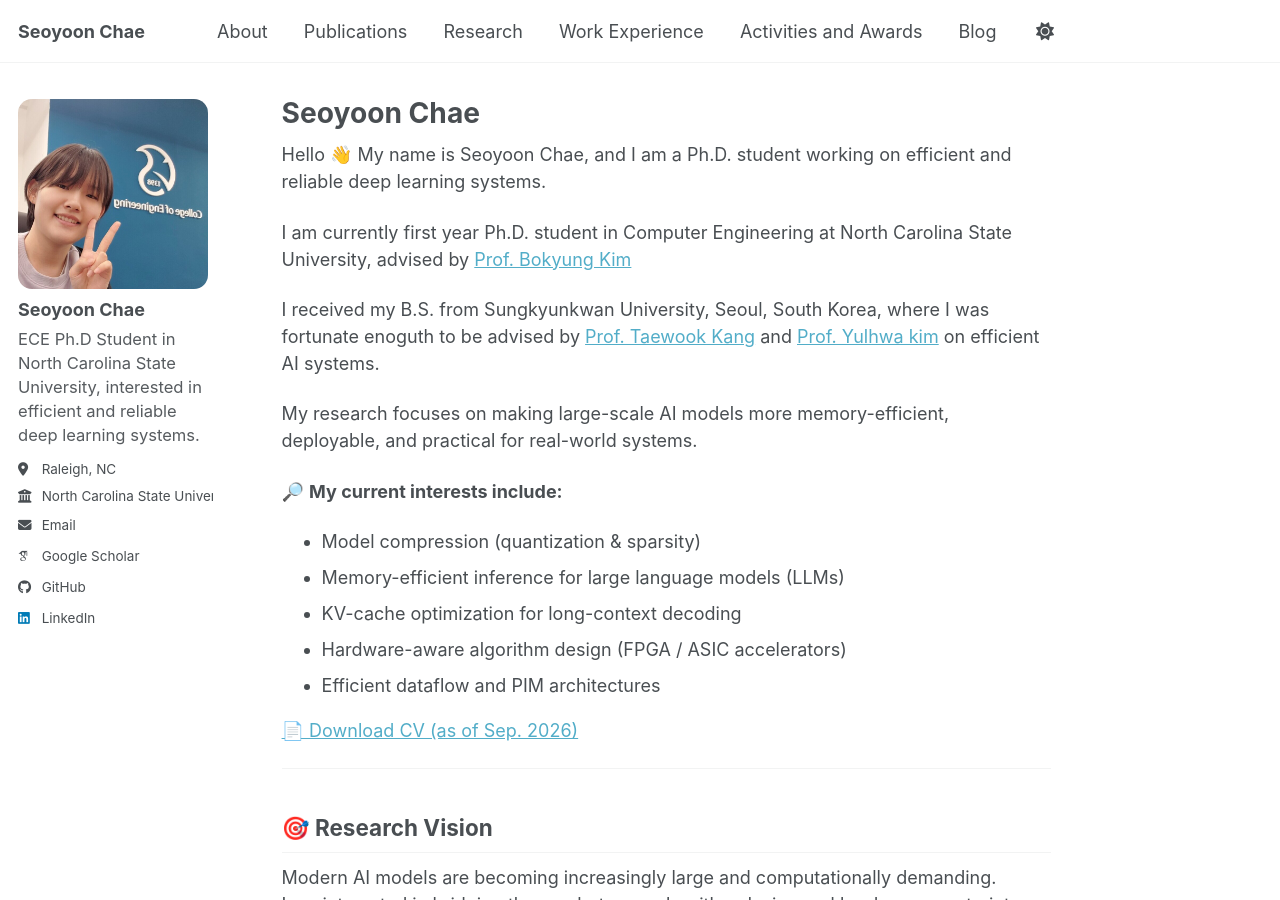
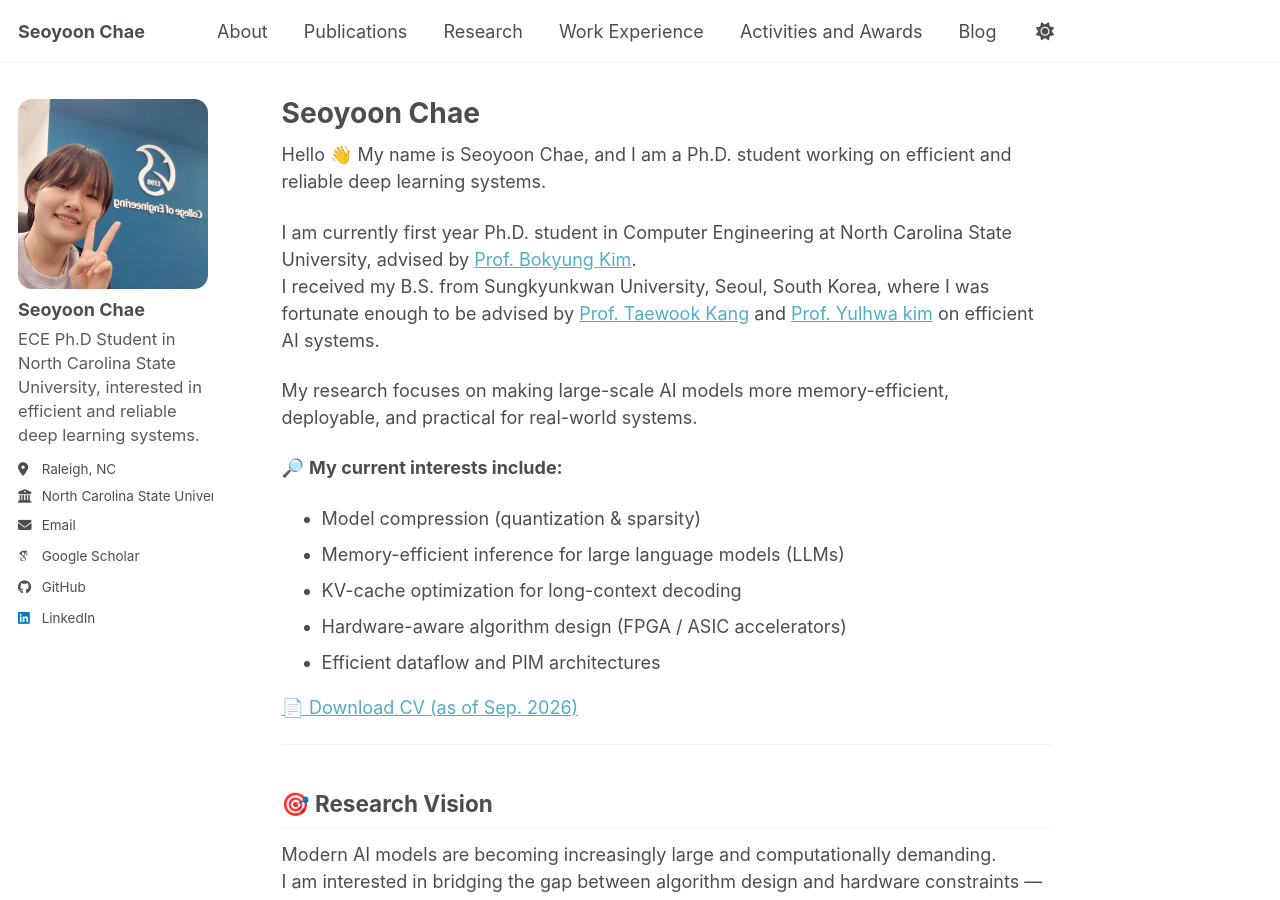
Before and after one commit to chae-sy/chae-sy.github.io, a Jekyll site: the page built from _pages/about.md, in a window 1280 px wide and 900 px high. Built offline with Jekyll 4.4.1, drawn with Linux system fonts in a browser that asks for light colours; some web fonts are replaced; a script bundle is joined from its source files by our own code; library files that are not in the unit come from our copies.

Commit message:
Update about.md

```diff
--- a/_pages/about.md
+++ b/_pages/about.md
@@ -7,9 +7,8 @@ sitemap: true
 
 Hello 👋 My name is Seoyoon Chae, and I am a Ph.D. student working on efficient and reliable deep learning systems.
 
-I am currently first year Ph.D. student in Computer Engineering at North Carolina State University, advised by [Prof. Bokyung Kim](https://sites.google.com/view/bokyungs-website)
-
-I received my B.S. from Sungkyunkwan University, Seoul, South Korea, where I was fortunate enoguth to be advised by [Prof. Taewook Kang](https://sites.google.com/view/tkanggroup) and [Prof. Yulhwa kim](https://eic.skku.edu/home) on efficient AI systems.
+I am currently first year Ph.D. student in Computer Engineering at North Carolina State University, advised by [Prof. Bokyung Kim](https://sites.google.com/view/bokyungs-website). <br>
+I received my B.S. from Sungkyunkwan University, Seoul, South Korea, where I was fortunate enough to be advised by [Prof. Taewook Kang](https://sites.google.com/view/tkanggroup) and [Prof. Yulhwa kim](https://eic.skku.edu/home) on efficient AI systems.
 
 My research focuses on making large-scale AI models more memory-efficient, deployable, and practical for real-world systems.
 
```
